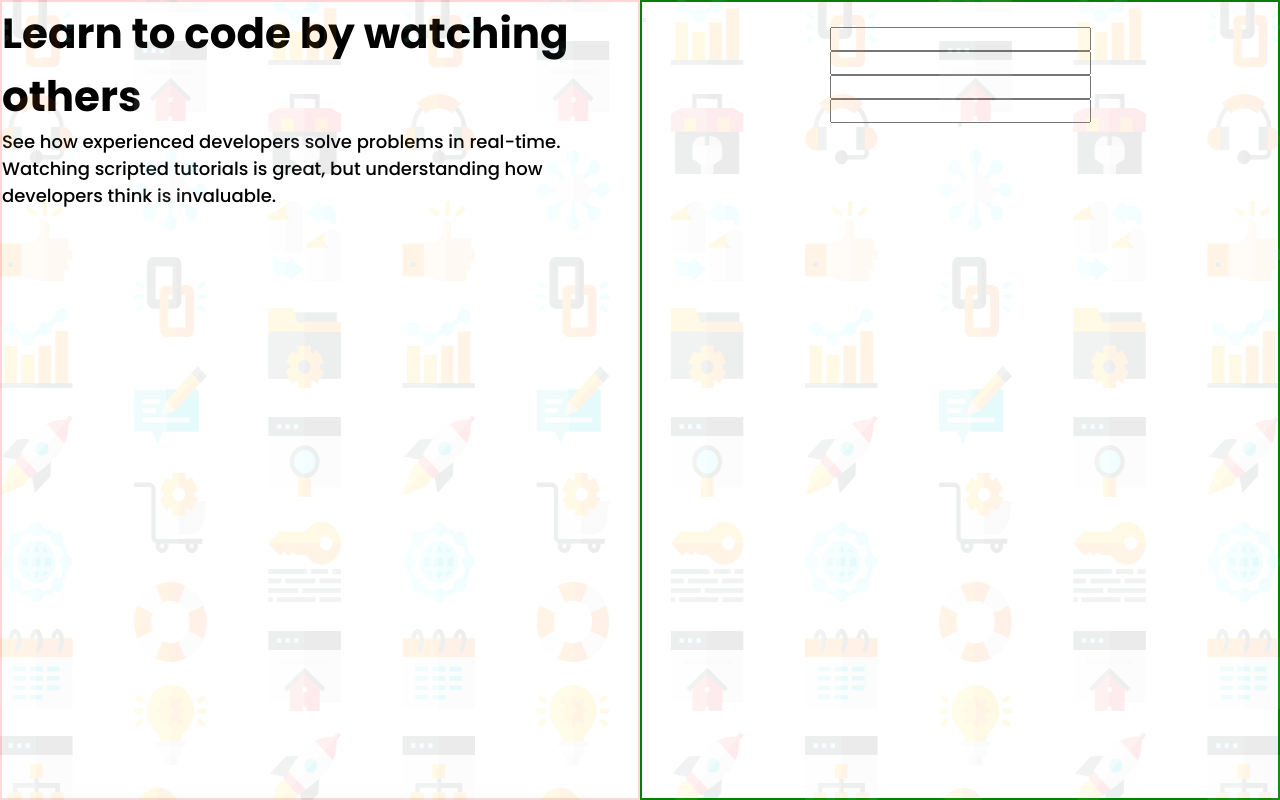
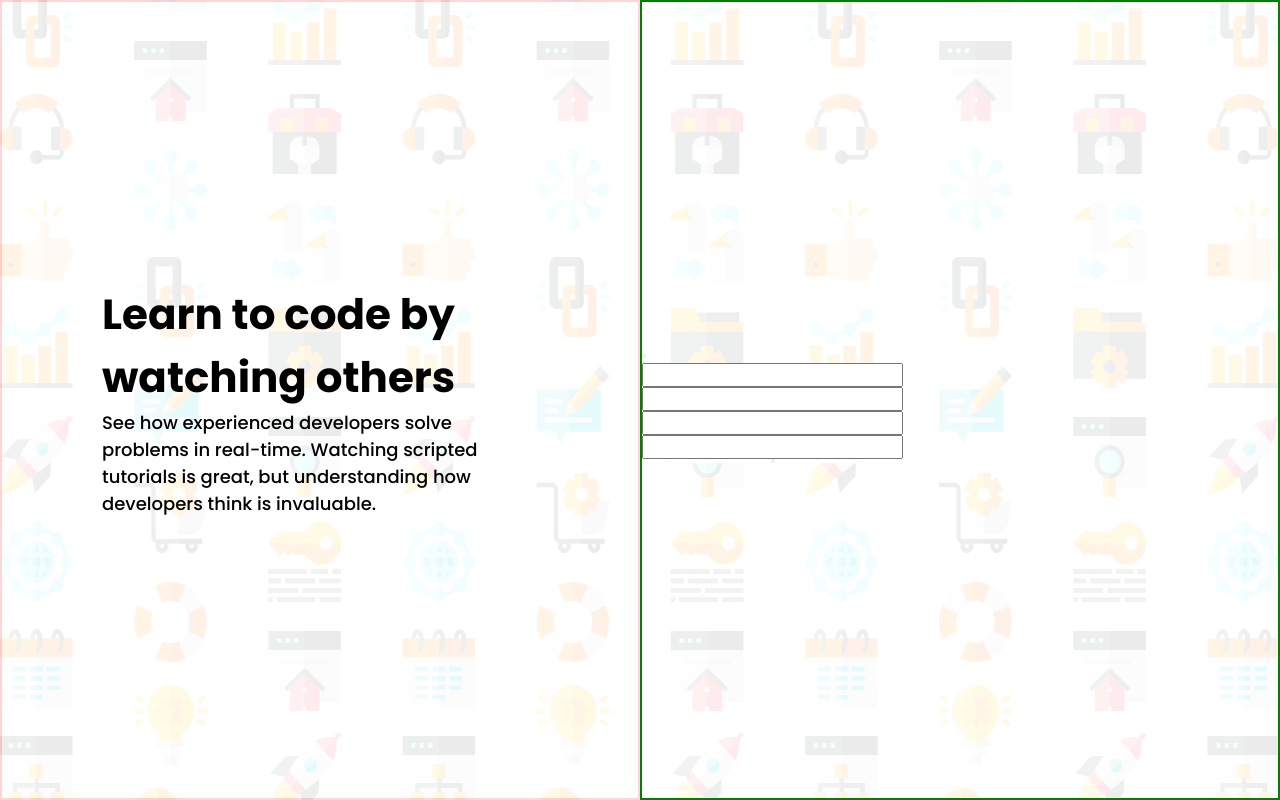
Before and after one commit to Maliheim/frontend-mentor-intro-signup-page, a plain HTML site: page index.html in a window 1280 px wide. Drawn offline with Linux system fonts and the light colour scheme.

Commit message:
minor changes to css

```diff
--- a/styles.css
+++ b/styles.css
@@ -15,6 +15,9 @@
     --darkblue: hsl(249, 10%, 26%);
     --grayblue: hsl(246, 25%, 77%);
 }
+.fuckubutton{
+    padding: 60px;
+}
 
 .display{
     display: flex;
@@ -22,12 +25,16 @@
 
 #background{
     position: absolute;
+    z-index: -1;
     height: 100vh;
     width: 100%;
 }
 
 .b1{
     border: 2px solid rgba(255, 0, 0, 0.161);
+    display: flex;
+    align-items: center;
+    padding: 100px;
     width: 50%;
     height: 100vh;
 }
@@ -44,6 +51,8 @@
 
 .b2{
     border: 2px solid green;
+    display: flex;
+    align-items: center;
     width: 50%;
     height: 100vh;
 }
@@ -52,4 +61,6 @@
     display: flex;
     flex-direction: column;
     align-items: center;
+    background-color: white;
+    /* padding: 20px; */
 }
```
